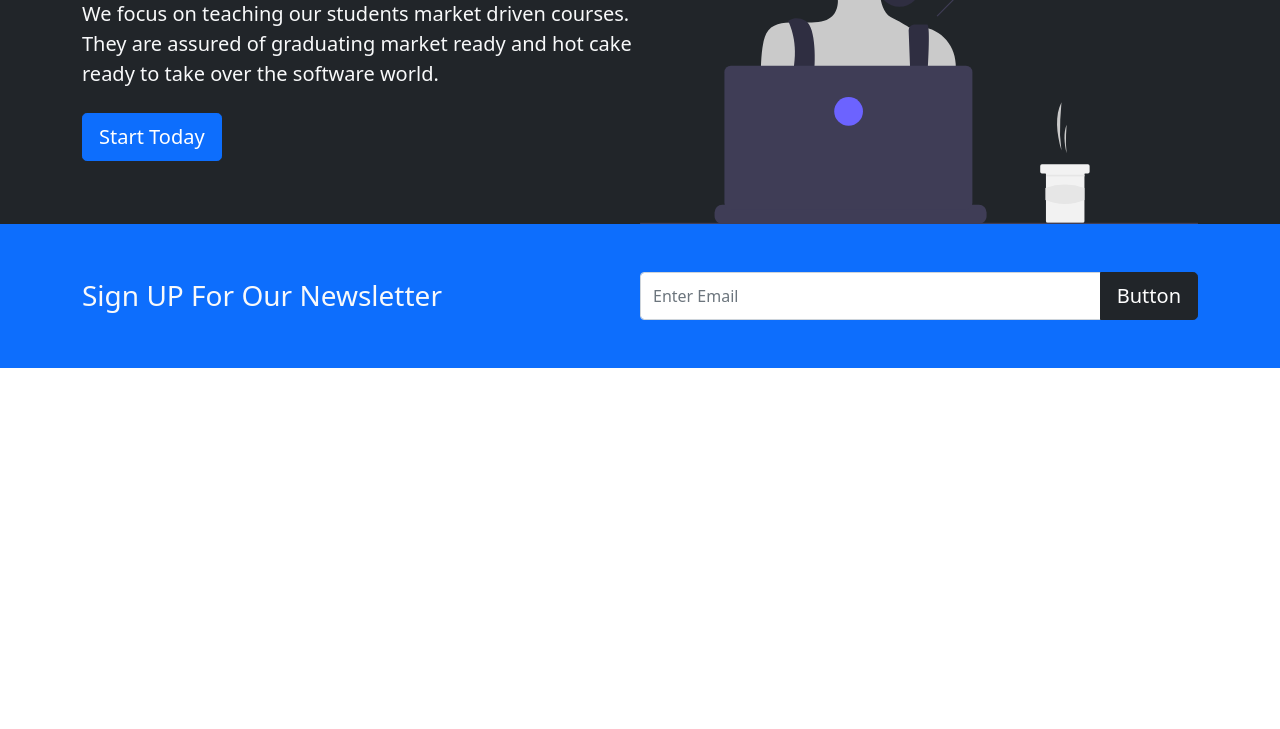
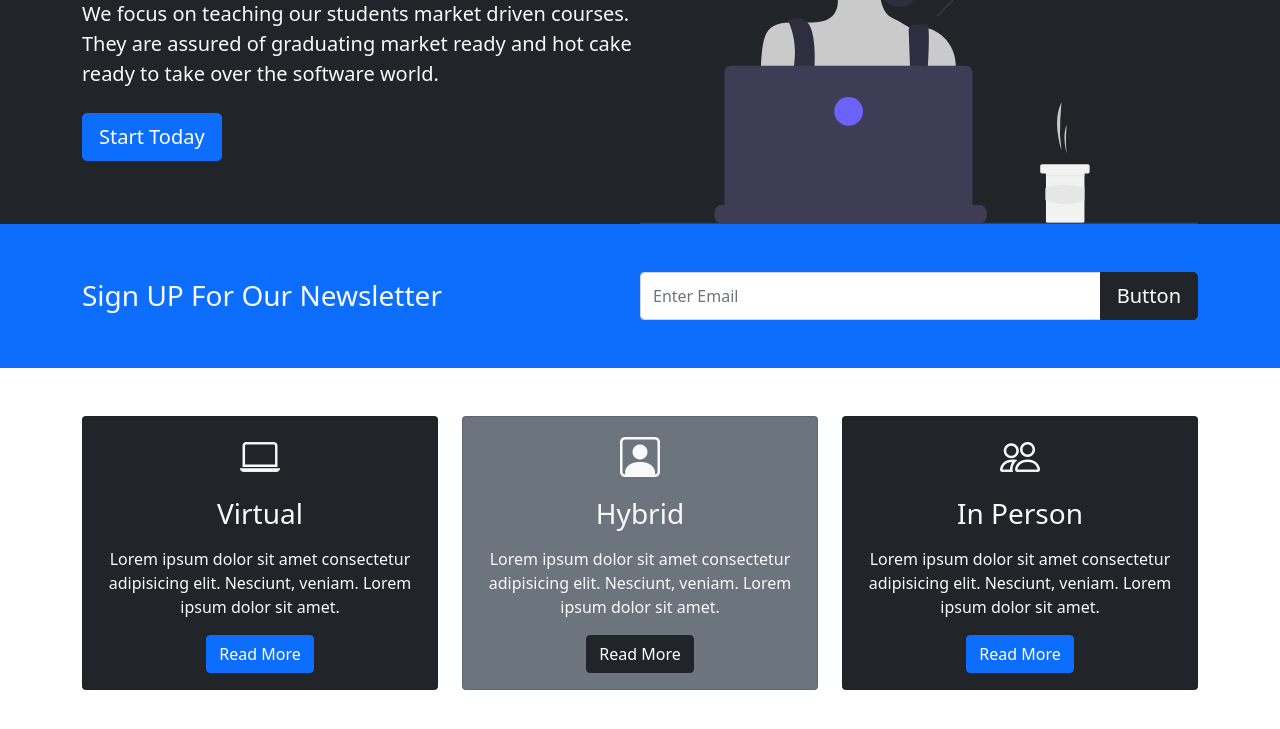
Before and after one commit to John-Njau/Bootstrap-tutorial, a plain HTML site: page index.html in a window 1280 px wide. Shown: the part 257-986 px from the top of the page. Before the commit the page ends 800 px from the top, so only its background shows below. Drawn offline with nearby package versions, Linux system fonts and the light colour scheme.

Commit message:
structure:Added the cards section

```diff
--- a/index.html
+++ b/index.html
@@ -7,6 +7,7 @@
     <link rel="stylesheet" href="https://cdn.jsdelivr.net/npm/bootstrap@5.1.3/dist/css/bootstrap.min.css"
      integrity="sha384-1BmE4kWBq78iYhFldvKuhfTAU6auU8tT94WrHftjDbrCEXSU1oBoqyl2QvZ6jIW3"
      crossorigin="anonymous">
+     <link rel="stylesheet" href="https://cdn.jsdelivr.net/npm/bootstrap-icons@1.3.0/font/bootstrap-icons.css">
      <link rel="stylesheet" href="CSS/style.css">
     <title>Bootstrap Bootcamp</title>
 </head>
@@ -94,6 +95,67 @@
         </div>
     </section>
 
+    <!-- Boxes -->
+    <section class="p-5">
+        <div class="container">
+            <!-- class row allows us to use grid bootstrap classes -->
+            <div class="row text-center">
+                <div class="col-md">
+                    <div class="card bg-dark text-light">
+                        <div class="card-body text-center">
+                            <div class="h1 mb-3">
+                                <!-- bi for bootstrap icons -->
+                                <i class="bi bi-laptop"></i>
+                            </div>
+                            <h3 class="card-title mb-3">
+                                Virtual
+                            </h3>
+                            <p class="card-text">
+                                Lorem ipsum dolor sit amet consectetur adipisicing elit.
+                                 Nesciunt, veniam. Lorem ipsum dolor sit amet.
+                            </p>
+                            <a href="#" class="btn btn-primary">Read More</a>
+                        </div>
+                    </div>
+                </div>
+                <div class="col-md">
+                    <div class="card bg-secondary text-light">
+                        <div class="card-body text-center">
+                            <div class="h1 mb-3">
+                                <!-- bi for bootstrap icons -->
+                                <i class="bi bi-person-square"></i>
+                            </div>
+                            <h3 class="card-title mb-3">Hybrid</h3>
+                            <p class="card-text">
+                                Lorem ipsum dolor sit amet consectetur adipisicing elit.
+                                 Nesciunt, veniam. Lorem ipsum dolor sit amet.
+                            </p>
+                            <a href="#" class="btn btn-dark">Read More</a>
+                        </div>
+                    </div>
+                </div>
+                <div class="col-md">
+                    <div class="card bg-dark text-light">
+                        <div class="card-body text-center">
+                            <div class="h1 mb-3">
+                                <!-- bi for bootstrap icons -->
+                                <i class="bi bi-people"></i>
+                            </div>
+                            <h3 class="card-title mb-3">In Person</h3>
+                            <p class="card-text">
+                                Lorem ipsum dolor sit amet consectetur adipisicing elit.
+                                 Nesciunt, veniam. Lorem ipsum dolor sit amet.
+                            </p>
+                            <a href="#" class="btn btn-primary">Read More</a>
+                        </div>
+                    </div>
+                </div>
+            </div>
+        </div>
+    </section>
+
+
+
     <script src="https://cdn.jsdelivr.net/npm/bootstrap@5.1.3/dist/js/bootstrap.bundle.min.js"
      integrity="sha384-ka7Sk0Gln4gmtz2MlQnikT1wXgYsOg+OMhuP+IlRH9sENBO0LRn5q+8nbTov4+1p"
      crossorigin="anonymous"></script>
```
